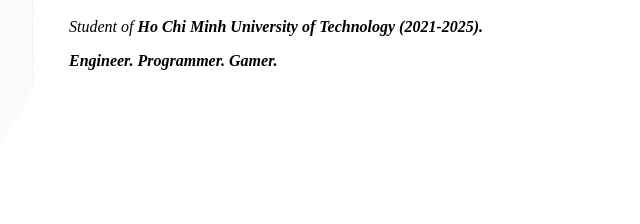
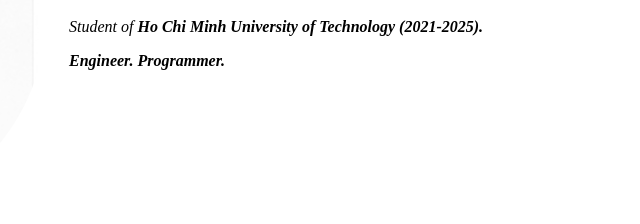
Before and after one commit to DeeTzu/cv, a plain HTML site: page index.html in a window 1280 px wide. Shown: the part 231-455 px from the top of the page, 406-1046 px from the left. Drawn offline with Linux system fonts and the light colour scheme.

Commit message:
Update index.html

```diff
--- a/index.html
+++ b/index.html
@@ -10,7 +10,7 @@
     <td><img src="images/Hieu.png" alt="Truong Minh Hieu">  </td>
     <td><h1> Trương Minh Hiếu </h1>
       <p> <em> Student of <strong> Ho Chi Minh University of Technology (2021-2025). </strong> </em> </p>
-      <p> <i> <b> Engineer. Programmer. Gamer. </p> </i> </b></td>
+      <p> <i> <b> Engineer. Programmer.</p> </i> </b></td>
     </tr>
   </table>
   <hr size ="3">
```
